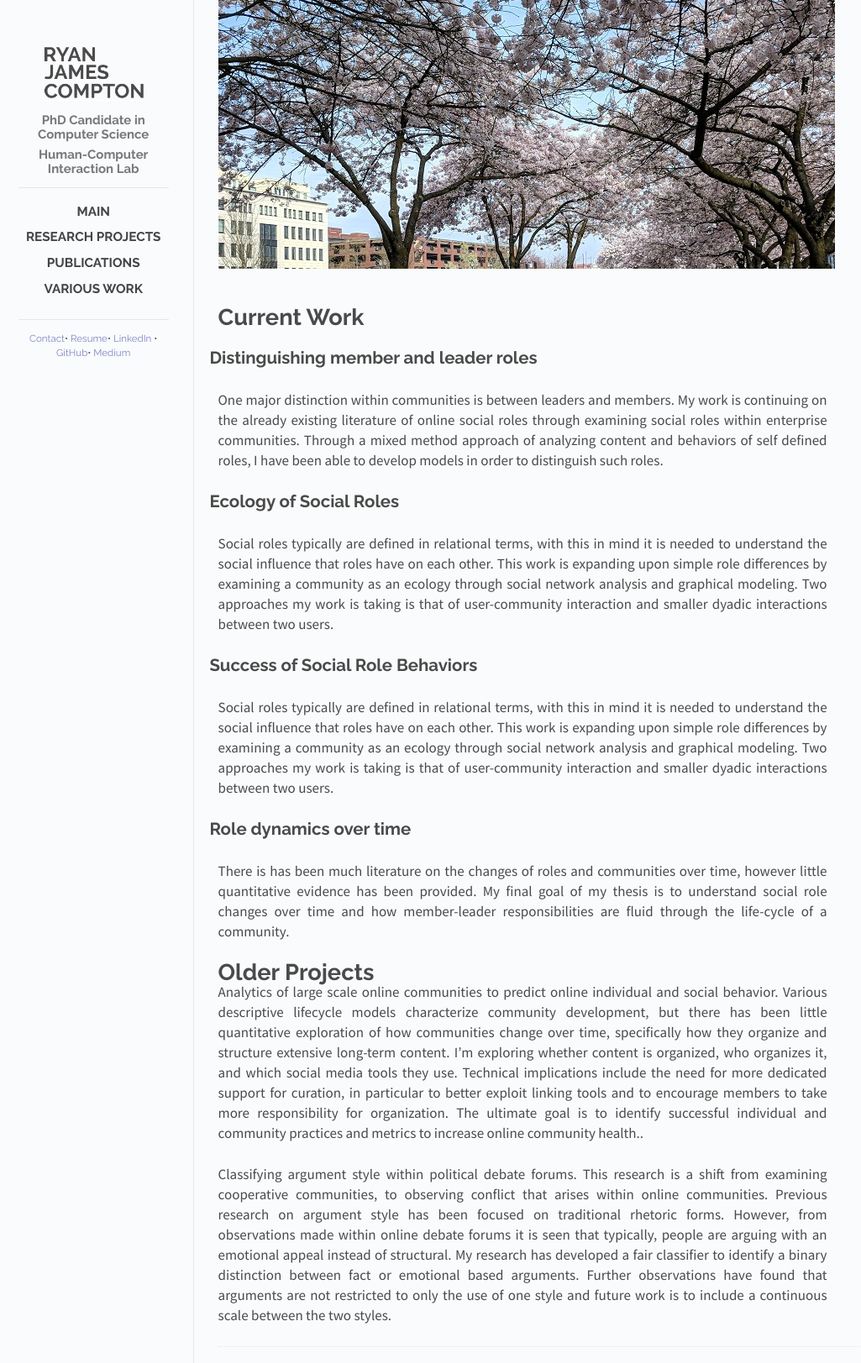
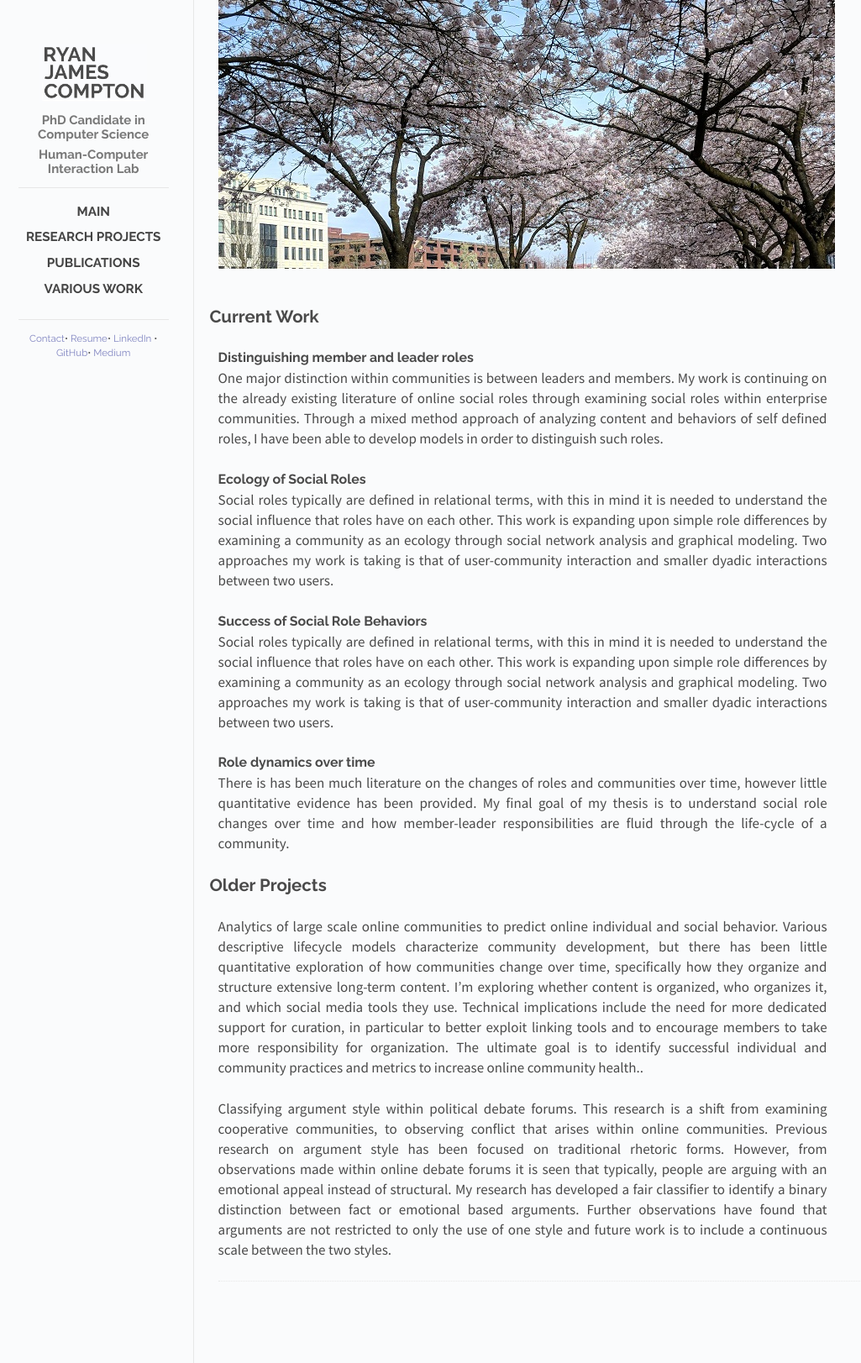
Before and after one commit to rcompt/rcompt.github.io, a Jekyll site: the page built from _posts/2018-10-02-Research Projects.md, in a window 1280 px wide. Shown: the whole page at 84% size, without its empty margins (128-1153 px from the left). Built offline with Jekyll 4.4.1, drawn with Linux system fonts in a browser that asks for light colours; Markdown is read by kramdown in place of the engine named in the settings.

```diff
--- a/_posts/2018-10-02-Research Projects.md
+++ b/_posts/2018-10-02-Research Projects.md
@@ -5,25 +5,25 @@ cover: portland_flowers.jpg
 categories: posts
 ---
 
-#Current Work
+## Current Work
 
-## Distinguishing member and leader roles
+### Distinguishing member and leader roles
 
 One major distinction within communities is between leaders and members. My work is continuing on the already existing literature of online social roles through examining social roles within enterprise communities. Through a mixed method approach of analyzing content and behaviors of self defined roles, I have been able to develop models in order to distinguish such roles.
 
-## Ecology of Social Roles
+### Ecology of Social Roles
 
 Social roles typically are defined in relational terms, with this in mind it is needed to understand the social influence that roles have on each other. This work is expanding upon simple role differences by examining a community as an ecology through social network analysis and graphical modeling. Two approaches my work is taking is that of user-community interaction and smaller dyadic interactions between two users.
 
-## Success of Social Role Behaviors
+### Success of Social Role Behaviors
 
 Social roles typically are defined in relational terms, with this in mind it is needed to understand the social influence that roles have on each other. This work is expanding upon simple role differences by examining a community as an ecology through social network analysis and graphical modeling. Two approaches my work is taking is that of user-community interaction and smaller dyadic interactions between two users.
 
-## Role dynamics over time
+### Role dynamics over time
 
 There is has been much literature on the changes of roles and communities over time, however little quantitative evidence has been provided. My final goal of my thesis is to understand social role changes over time and how member-leader responsibilities are fluid through the life-cycle of a community.
 
-# Older Projects
+## Older Projects
 
 Analytics of large scale online communities to predict online individual and social behavior. Various descriptive lifecycle models characterize community development, but there has been little quantitative exploration of how communities change over time, specifically how they organize and structure extensive long-term content. I'm exploring whether content is organized, who organizes it, and which social media tools they use. Technical implications include the need for more dedicated support for curation, in particular to better exploit linking tools and to encourage members to take more responsibility for organization. The ultimate goal is to identify successful individual and community practices and metrics to increase online community health..
 
```
